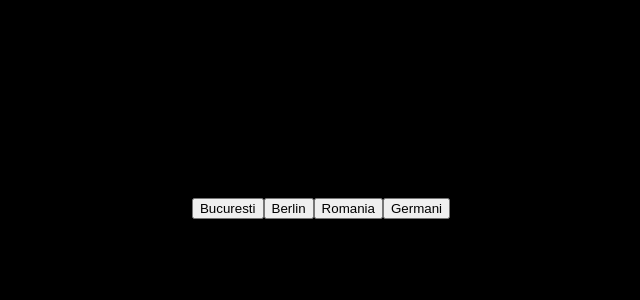
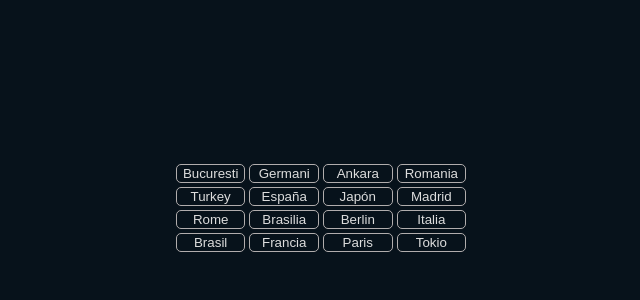
Before and after one commit to CalinCatuta/game-country-capital, a React (Create React App) app: page / in a window 1280 px wide. Shown: the top 300 px of the page, without its empty margins (319-959 px from the left). Built offline with nearby package versions, Linux system fonts and the light colour scheme.

Commit message:
Add style and comment to explane the code.

```diff
--- a/src/App.js
+++ b/src/App.js
@@ -4,7 +4,16 @@ function App() {
   return (
     <div>
       <CountryAndCapitalGame
-        data={{ Germani: "Berlin", Romania: "Bucuresti" }}
+        data={{
+          Germani: "Berlin",
+          Romania: "Bucuresti",
+          Francia: "Paris",
+          Italia: "Rome",
+          España: "Madrid",
+          Japón: "Tokio",
+          Brasil: "Brasilia",
+          Turkey: "Ankara",
+        }}
       />
     </div>
   );
--- a/src/components/CountryAndCapital.jsx
+++ b/src/components/CountryAndCapital.jsx
@@ -14,7 +14,7 @@ export const CountryAndCapitalGame = ({ data }) => {
         state: "DEFAULT",
       }))
   );
-  //   this state get value when we click on a button
+  //   This will get the object we click on to know what we clicked on.
   const [selected, setSelected] = useState();
   //   function
   //   check if it is the good pair of key and value
@@ -22,25 +22,31 @@ export const CountryAndCapitalGame = ({ data }) => {
     return opt.value === selected.value || opt.value === option.value;
   };
   const onClickHan = (option) => {
+    // Check if no option is currently selected
     if (!selected) {
+      // If no option is selected, set the clicked option as selected
       setSelected(option);
+      // Update the options array, marking the selected option as "SELECTED"
       setOptions(
-        options.map((opt) =>
-          // on the option we click on we get that option back in state with the state changed from DEFAULT to Selected
-          ({ ...opt, state: opt === option ? "SELECTED" : "DEFAULT" })
-        )
+        options.map((opt) => ({
+          ...opt,
+          state: opt === option ? "SELECTED" : "DEFAULT",
+        }))
       );
     } else {
-      if (
-        selected.value === data[option.value] ||
-        data[selected.value] === option.value
-      ) {
+      // If an option is already selected, check if the clicked option forms a correct pair
+      const capital = data[option.value];
+      const selectedCapital = data[selected.value];
+
+      if (selected.value === capital || selectedCapital === option.value) {
+        // If the pair is correct, remove both options from the options array
         setOptions(
           options.filter((opt) => {
             return !isPartOfPair(opt, selected, option);
           })
         );
       } else {
+        // If the pair is incorrect, mark both options as "WRONG" in the options array
         setOptions(
           options.map((opt) => {
             return isPartOfPair(opt, selected, option)
@@ -49,9 +55,11 @@ export const CountryAndCapitalGame = ({ data }) => {
           })
         );
       }
+      // Reset the selected state to undefined for the next selection
       setSelected(undefined);
     }
   };
+
   //   change className function
   const onClassChangeHan = (option) => {
     if (option.state === "SELECTED") {
@@ -69,7 +77,7 @@ export const CountryAndCapitalGame = ({ data }) => {
     return <h1>Congrats</h1>;
   }
   return (
-    <div>
+    <div className="grid">
       {options.map((option) => (
         <button
           key={option.value}
--- a/src/index.css
+++ b/src/index.css
@@ -1,15 +1,36 @@
 body {
-  background-color: black;
+  background-color: rgb(7, 18, 27);
   color: white;
   display: flex;
   align-items: center;
   justify-content: center;
   height: 50vh;
 }
-
+button {
+  border: 1px solid rgb(177, 173, 173);
+  background: none;
+  border-radius: 5px;
+  color: #ddd;
+  cursor: pointer;
+}
+button:hover {
+  border: 1px solid #fff;
+}
 .selected {
-  background-color: #009bff;
+  background-color: #0d324b;
+  color: white;
 }
 .wrong {
-  background-color: rgb(246, 111, 111);
+  background-color: rgb(251, 67, 67);
+  color: #fff;
 }
+.grid {
+  display: grid;
+  grid-template-columns: repeat(4, 1fr);
+  gap: 4px;
+}
+@media (max-width: 380px) {
+  .grid {
+    grid-template-columns: repeat(2, 1fr);
+  }
+}
```
